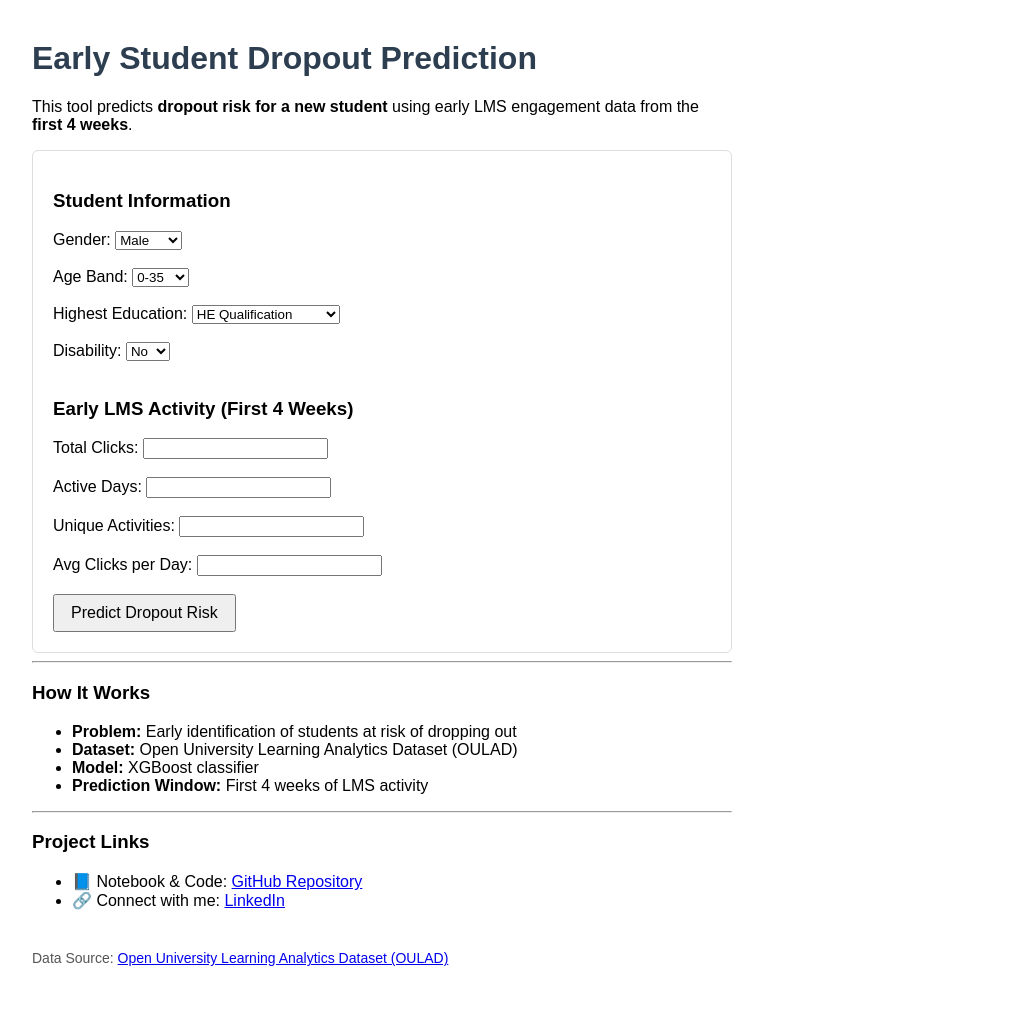
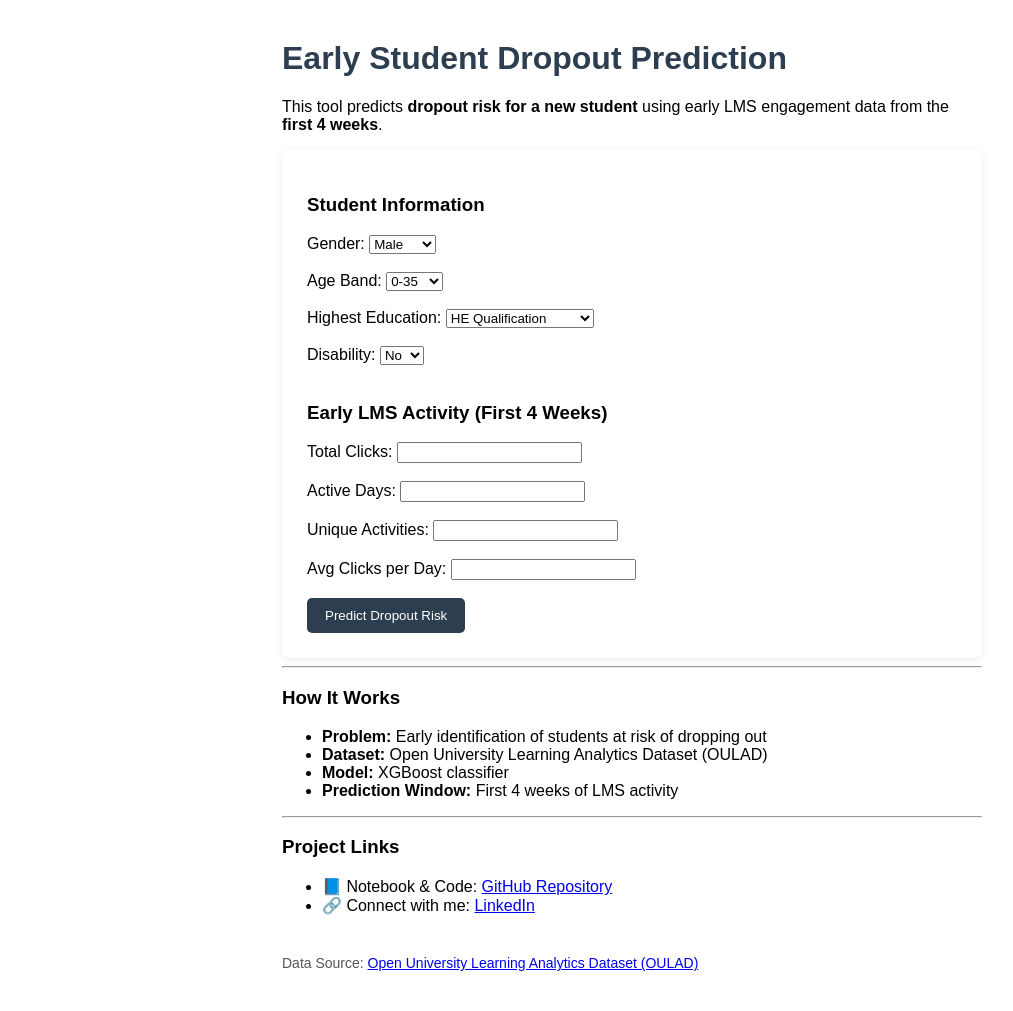
Before and after one commit to AnupPandey04/early-student-dropout-prediction-oulad, a Flask app: page / in a window 1280 px wide. Shown: the whole page, without its empty margins (8-1021 px from the left). Before the commit the page ends 966 px from the top, so only its background shows below. Run offline with Flask 3, Linux system fonts and the light colour scheme; parts of the project's set-up code (start-up, migrations or seed data) failed here and were passed over.

Commit message:
Improved UI

```diff
--- a/flask_app/static/style.css
+++ b/flask_app/static/style.css
@@ -1,6 +1,6 @@
 body {
     font-family: Arial, sans-serif;
-    margin: 40px;
+    margin: 40px auto;
     max-width: 700px;
 }
 
@@ -9,21 +9,32 @@ h1 {
 }
 
 form {
-    padding: 20px;
-    border: 1px solid #ddd;
-    border-radius: 6px;
+    background: #ffffff;
+    padding: 25px;
+    border-radius: 8px;
+    box-shadow: 0 2px 8px rgba(0,0,0,0.08);
 }
 
+
 button {
-    padding: 8px 16px;
-    font-size: 16px;
+    background-color: #2c3e50;
+    color: white;
+    padding: 10px 18px;
+    border: none;
+    border-radius: 5px;
     cursor: pointer;
 }
+
+button:hover {
+    background-color: #1f2f3d;
+}
+
 
 .result {
     margin-top: 20px;
     padding: 15px;
-    border-radius: 6px;
+    border-left: 5px solid #2c3e50;
+    background: #f7f9fb;
 }
 
 .high {
--- a/flask_app/templates/index.html
+++ b/flask_app/templates/index.html
@@ -5,10 +5,6 @@
     <link rel="stylesheet" href="{{ url_for('static', filename='style.css') }}">
 </head>
 <body>
-
-<!-- ===================== -->
-<!-- SECTION 1: PREDICTION -->
-<!-- ===================== -->
 
 <h1>Early Student Dropout Prediction</h1>
 
@@ -65,7 +61,7 @@ early LMS engagement data from the <strong>first 4 weeks</strong>.
 </form>
 
 {% if prediction is not none %}
-<div class="result {% if risk_level == 'High' %}high{% elif risk_level == 'Medium' %}medium{% else %}low{% endif %}">
+<div class="result {% if risk_level == 'High' %}high{% elif risk_level == 'Medium' %}medium{% else %}low{% endif %}" id="result">
     <h3>Prediction Result</h3>
     <p><strong>Dropout Probability:</strong> {{ prediction }}</p>
     <p><strong>Risk Level:</strong> {{ risk_level }}</p>
@@ -74,9 +70,6 @@ early LMS engagement data from the <strong>first 4 weeks</strong>.
 
 <hr>
 
-<!-- ========================= -->
-<!-- SECTION 2: HOW IT WORKS -->
-<!-- ========================= -->
 
 <h3>How It Works</h3>
 <ul>
@@ -88,9 +81,6 @@ early LMS engagement data from the <strong>first 4 weeks</strong>.
 
 <hr>
 
-<!-- ===================== -->
-<!-- SECTION 3: LINKS -->
-<!-- ===================== -->
 
 <h3>Project Links</h3>
 <ul>
@@ -117,5 +107,11 @@ early LMS engagement data from the <strong>first 4 weeks</strong>.
     </p>
 </footer>
 
+
+{% if prediction %}
+<script>
+    document.getElementById("result").scrollIntoView({ behavior: "smooth" });
+</script>
+{% endif %}
 </body>
 </html>
```
